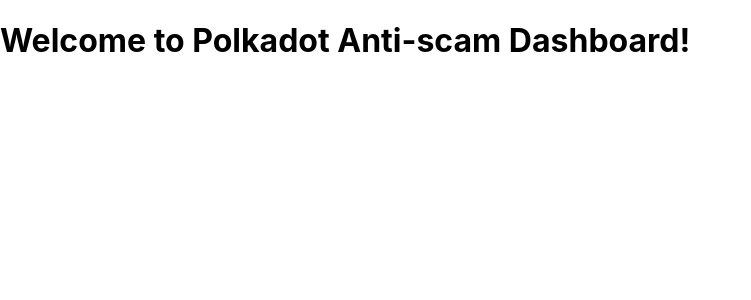
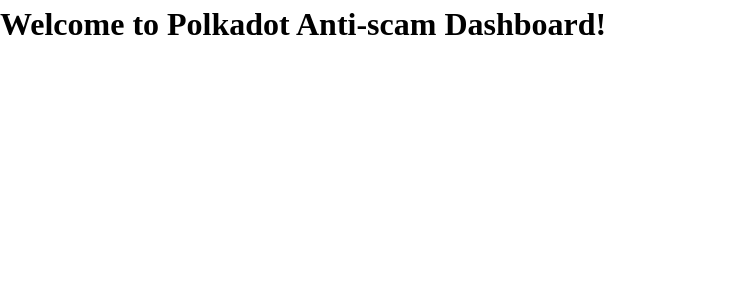
Before and after one commit to ical10/dashboard-ui, a Next.js app: page / in a window 1280 px wide. Shown: the top 300 px of the page, without its empty margins (0-751 px from the left). Built offline with nearby package versions, Linux system fonts and the light colour scheme.

Commit message:
feat: applied css resets

```diff
--- a/styles/globals.css
+++ b/styles/globals.css
@@ -1,26 +1,69 @@
+/*
+  1. Use a more-intuitive box-sizing model.
+*/
+*,
+*::before,
+*::after {
+  box-sizing: border-box;
+}
+/*
+  2. Remove default margin
+*/
+* {
+  margin: 0;
+}
+/*
+  3. Allow percentage-based heights in the application
+*/
 html,
 body {
-  padding: 0;
-  margin: 0;
-  font-family: -apple-system, BlinkMacSystemFont, Segoe UI, Roboto, Oxygen, Ubuntu, Cantarell,
-    Fira Sans, Droid Sans, Helvetica Neue, sans-serif;
+  height: 100%;
 }
-
-a {
-  color: inherit;
-  text-decoration: none;
+/*
+  Typographic tweaks!
+  4. Add accessible line-height
+  5. Improve text rendering
+*/
+body {
+  line-height: 1.5;
+  -webkit-font-smoothing: antialiased;
 }
-
-* {
-  box-sizing: border-box;
+/*
+  6. Improve media defaults
+*/
+img,
+picture,
+video,
+canvas,
+svg {
+  display: block;
+  max-width: 100%;
 }
-
-@media (prefers-color-scheme: dark) {
-  html {
-    color-scheme: dark;
-  }
-  body {
-    color: white;
-    background: black;
-  }
+/*
+  7. Remove built-in form typography styles
+*/
+input,
+button,
+textarea,
+select {
+  font: inherit;
 }
+/*
+  8. Avoid text overflows
+*/
+p,
+h1,
+h2,
+h3,
+h4,
+h5,
+h6 {
+  overflow-wrap: break-word;
+}
+/*
+  9. Create a root stacking context
+*/
+#root,
+#__next {
+  isolation: isolate;
+}
```
